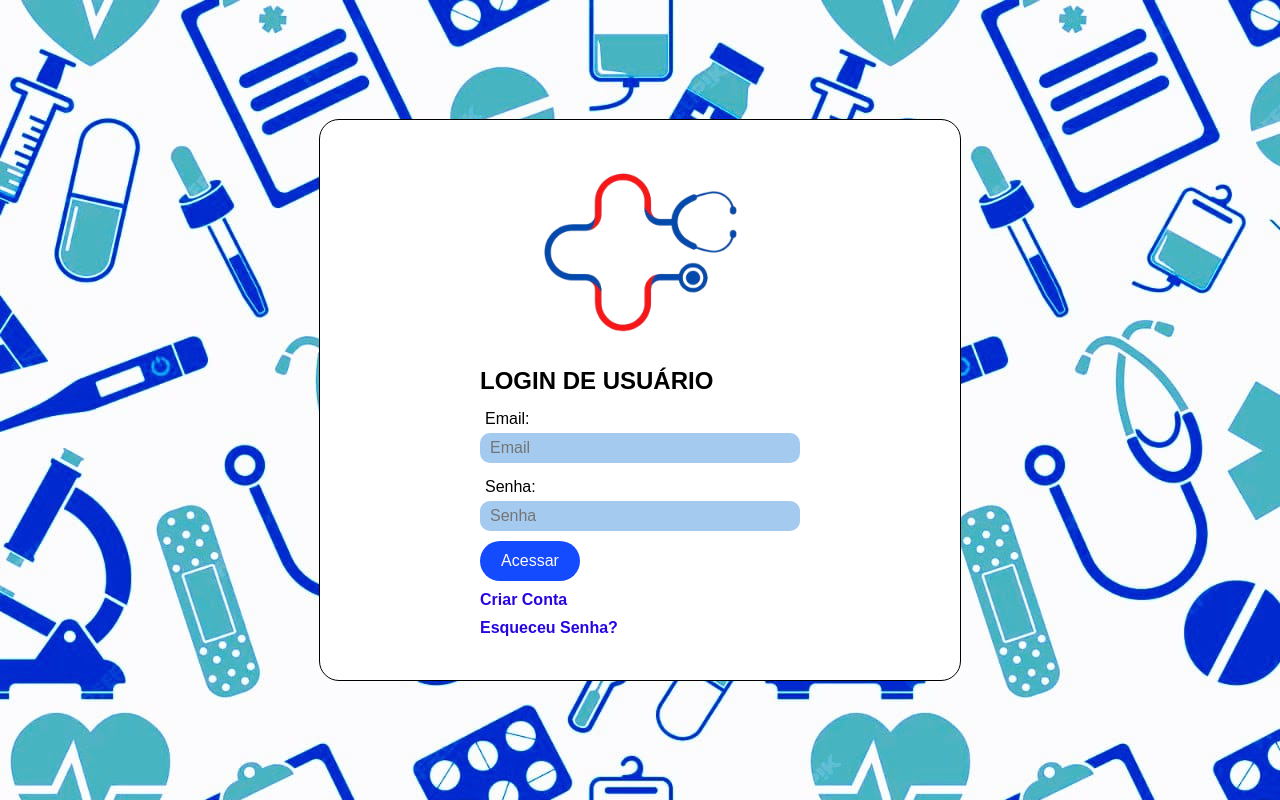
After one commit to Kizzo-liso/KIA-MED, a PHP site: page /login.html in a window 1280 px wide. The commit adds this page. Run offline with PHP 8.4, Linux system fonts and the light colour scheme.

Commit message:
coisa para uma desgraça

```diff
--- /dev/null
+++ b/css/loginstyle.css
@@ -0,0 +1,98 @@
+
+*{
+    margin: 0;
+    padding: 0;
+}
+
+main{
+    width: 100vw;
+    height: 100vh;
+    display: flex;
+    justify-content: center;
+    align-items: center;
+    background-image: url(../img/background-generico.jpg);
+
+
+}
+.Container{
+    width: 50%;
+    height: 70%;
+    display: flex;
+    flex-direction: column;
+    justify-content: center;
+    flex-wrap: nowrap;
+    align-items: center;
+    font-family:Arial, Helvetica, sans-serif;
+    background-color: rgb(255, 255, 255);
+    border: 1px solid black;
+    border-radius: 20px;
+
+}
+
+.LoginUsuario{
+    display: flex;
+    min-width: 50%;
+    min-height: 40%;
+    flex-direction: column;
+    font-size: medium;
+    flex-wrap: nowrap;
+    margin: 10px 10px 10px 10px;
+}
+
+.TextInput{
+    margin: 10px 0px 10px 0px;
+    display: flex;
+    flex-direction: column;
+    align-items: flex-start;
+    justify-content: center;
+
+}
+
+.TextInput > input{
+    background-color: rgb(164, 202, 240);
+    color: rgb(0, 0, 0);
+    font-size: 12pt;
+    width: 100%;
+    height: 30px;
+    border: none;
+    box-sizing: border-box;
+    border-radius: 10px;
+    padding-left: 10px;
+    outline: none;
+}
+
+.TextInput > label{
+    margin: 5px;
+}
+
+
+
+#Botao-login{
+    width: 100px;
+    height: 40px;
+    border: none;
+    border-radius: 30px;
+    background-color: rgba(0, 60, 255, 0.922);
+    font-size: 12pt;
+    color: #fffafa;
+}
+
+
+#link{
+    display: flex;
+    margin-top: 10px;
+    text-decoration: none;
+    font-size: 12pt;
+    font-weight: 700;
+    color: rgb(38, 5, 226);
+}
+
+#link:active{
+    color: rgb(132, 0, 255);
+}
+
+#img-Kiamed{
+    width: 100%;
+    height: 100%;
+    position: relative;
+}
--- /dev/null
+++ b/login.html
@@ -0,0 +1,42 @@
+<!DOCTYPE html>
+<html lang="pt-br">
+<head>
+    <meta charset="UTF-8">
+    <meta name="viewport" content="width=device-width, initial-scale=1.0">
+    <link rel="stylesheet" href="css/loginstyle.css">
+    <title>Login Kiamed</title>
+</head>
+
+<body>
+
+<main>
+<div class="Container">
+    <div id="Img-Kiamed">
+        <img src="img/Kiamed-logo.png" alt="Logo do Kiamed" width="200" height="200">
+    </div>
+    <div class="LoginUsuario">
+        <form action="Login" method="post">
+            <h2>LOGIN DE USUÁRIO</h2>
+            <div class="TextInput">
+            <label for="email">Email:</label>
+            <input type="email" name="email" id="email" placeholder="Email" required>
+            </div>
+
+            <div class="TextInput">
+            <label for="senha">Senha:</label>
+            <input type="password" name="senha" id="senha" placeholder="Senha" required>
+            </div>
+
+            <button id="Botao-login">
+                Acessar
+            </button>
+        </form>
+        <a href="" id="link">Criar Conta</a> <a href="" id="link">Esqueceu Senha?</a>
+    </div>
+
+</div>
+
+</main>
+
+</body>
+</html>
```
Also changed, not shown: css/styles.css (+74 -4 lines), home.html (+41 -5 lines), js/menu.js (added, +20 -0 lines), img/Kiamed-logo.png (added), img/background-generico.jpg (added).
